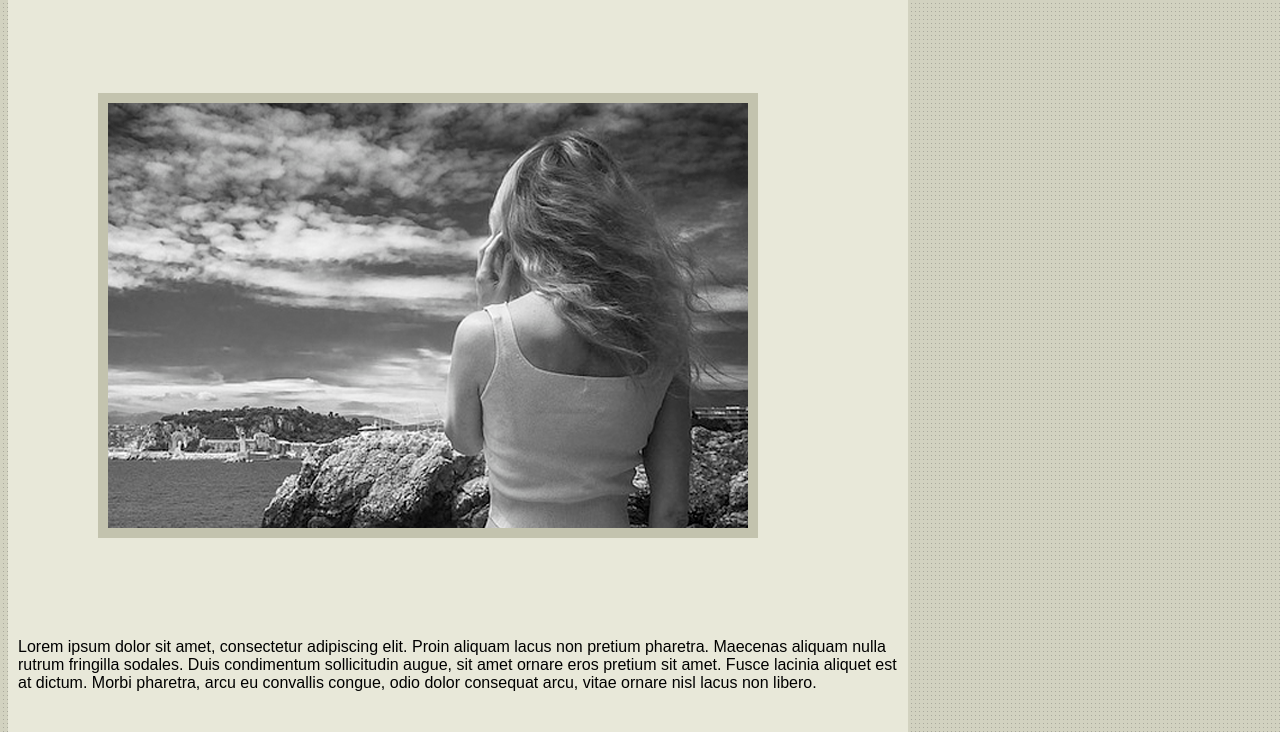
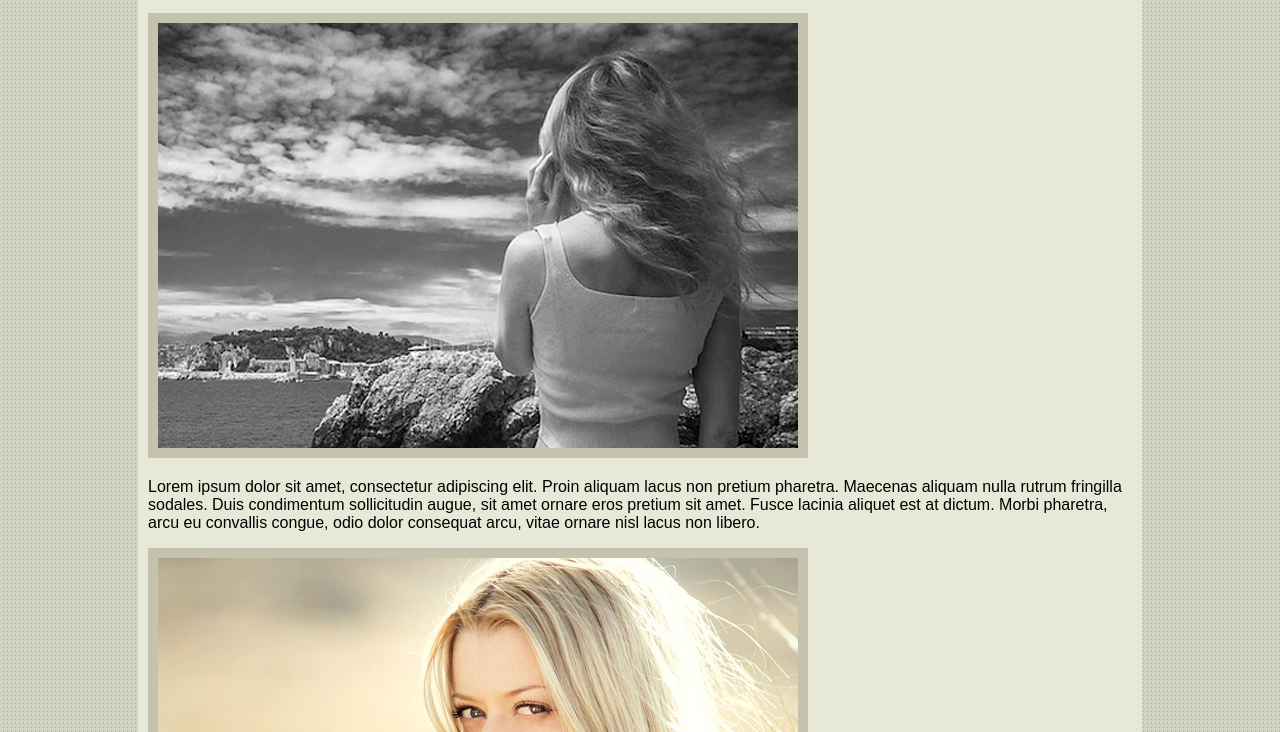
Before and after one commit to DeangellesES/site_ficticio_de_uma_modelo-CSS3-HTML5, a plain HTML site: page Site fictício de uma modelo/campanhas-publicitarias.html in a window 1280 px wide. Shown: the part 572-1304 px from the top of the page. Drawn offline with Linux system fonts and the light colour scheme; files whose address does not match are found by name.

Commit message:
Update estilo.css

```diff
--- a/Site fictício de uma modelo/css/estilo.css
+++ b/Site fictício de uma modelo/css/estilo.css
@@ -4,7 +4,7 @@ body{
 }
 
 #principal {
-	width: 900px;
+	margin: 0px 130px;
 }
 
 #menu {
@@ -36,10 +36,6 @@ a {
 	border: 10px solid #c3c3ae;
 }
 
-.ajuste{
-	padding: 80px;
-}
-
 h1 {
 	color: #828271;
 	font-size: 1.2em;
```
